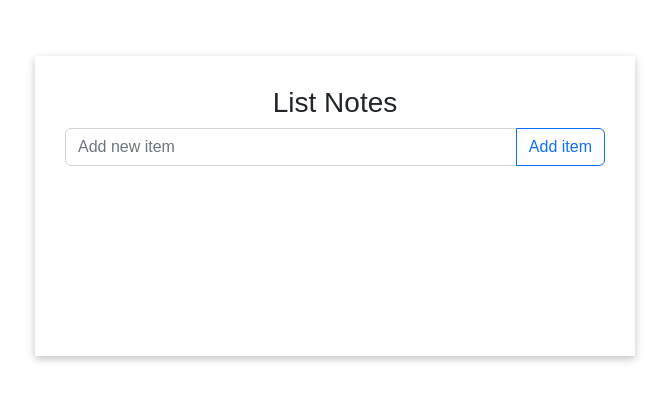
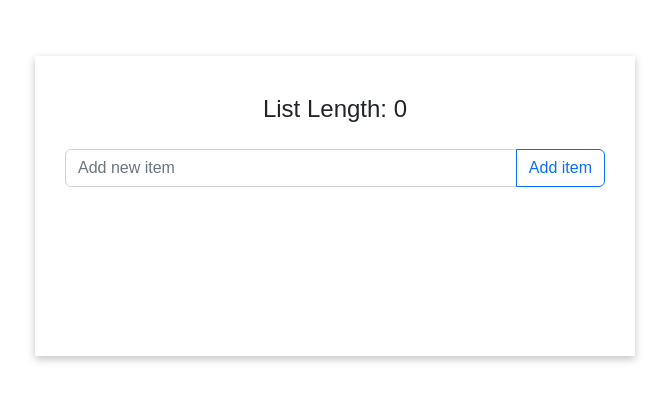
Before and after one commit to mDavron/Grocery-list-App, a React (Create React App) app: page / in a window 1280 px wide. Shown: the part 194-594 px from the top of the page, without its empty margins (305-974 px from the left). Built offline with nearby package versions, Linux system fonts and the light colour scheme; the HTML template or start-up script is replaced by a standard one.

Commit message:
realize function removeItem

```diff
--- a/src/App.js
+++ b/src/App.js
@@ -16,31 +16,39 @@ function App() {
     if (!name.trim()) {
       // alert display
       showAlert(true, "warning", "Please enter value!")
+      console.log("shhhhh");
       // setAlert({show:true,msg:"please enter",type:"danger"})
 
     } else if (name && isEditing) {
       // edit
 
     } else {
+      showAlert(true, "success", "Added New Item!")
       const newItem = { id: new Date().getTime().toString(), title: name };
       setList([...list, newItem]);
       setName("");
-      showAlert(true, "success", "Added New Item!")
     }
   }
+  //alert
   const showAlert = (show = false, type = "", msg = "") => {
     setAlert({ show, type, msg })
     // console.log("alert");
   }
+  //clear All item
   const clearList = () => {
     showAlert(true, "danger", "Cleared All Items!");
     setList([]);
   }
+  //delete item
+  const removeItem = (id) => {
+    showAlert(true, "success", "Removed Item!");
+    setList(list.filter((item) => item.id !== id))
+  }
   return (
+    <>
       <div className='wrapper'>
-      <form className='grocery-form' onClick={handleSubmit}>
-        {alert.show && <Alert {...alert} removeAlert={showAlert} />}
-        <h3>List Notes</h3>
+        <form className='grocery-form' onSubmit={handleSubmit}>
+          {alert.show ? <Alert {...alert} removeAlert={showAlert} /> : <h4 className='alert' >List Length: {list.length}</h4>}
           <div className="form-controll">
             <div className="input-group mb-3">
               <input type="text"
@@ -50,7 +58,7 @@ function App() {
                 onChange={(e) => setName(e.target.value)} />
               <button className="btn btn-outline-primary"
                 type="submit"
-              id="button-addon2">
+              >
                 {isEditing ? "Edit item" : "Add item"}
               </button>
             </div>
@@ -58,7 +66,7 @@ function App() {
         </form>
         {list.length > 0 && (
           <div className="grocery-container">
-          <List items={list} />
+            <List items={list} removeItem={removeItem} />
             <button
               onClick={clearList}
               className='btn btn-outline-secondary clear-btn'
@@ -66,6 +74,7 @@ function App() {
           </div>
         )}
       </div>
+    </>
   )
 }
 
--- a/src/components/Alert.css
+++ b/src/components/Alert.css
@@ -2,4 +2,5 @@
 .alert{
     text-align: center;
     padding: 8px;
+    position: relative;
 }
--- a/src/components/Alert.js
+++ b/src/components/Alert.js
@@ -1,15 +1,15 @@
 import React, { useEffect } from 'react'
 import './Alert.css'
 
-const Alert = ({ type, msg ,removeAlert}) => {
- useEffect(() => {
-  const timeout = setTimeout(() => {
-    removeAlert();
-  },3000);
-  return () => clearInterval(timeout)
- },[])
+const Alert = ({ type, msg, removeAlert }) => {
+  useEffect(() => {
+    const timeout = setTimeout(() => {
+      removeAlert();
+    }, 3000);
+    return () => clearInterval(timeout)
+  }, []);
   return (
-    <p className={`alert alert-${type}`}>{msg}</p>
+    <h4 className={`alert alert-${type}`}>{msg}</h4>
   )
 }
 
--- a/src/components/List.js
+++ b/src/components/List.js
@@ -1,7 +1,7 @@
 import React from 'react'
 import './List.css'
 
-const List = ({items}) => {
+const List = ({items,removeItem}) => {
   return (
     <div className='grocery-list'>
       {items.map((item,i) => {
@@ -11,7 +11,7 @@ const List = ({items}) => {
             <p className='title'> <span><b>{i+1}.</b></span> &nbsp;{title}</p>
             <div className="btn-container">
               <button><i className="fa-sharp fa-solid fa-pen-to-square"></i></button>
-              <button><i className="fa-sharp fa-solid fa-trash"></i></button>
+              <button onClick={()=> removeItem(id)}><i className="fa-sharp fa-solid fa-trash"></i></button>
             </div>
           </article>
         )
```
Lines whose indentation alone changed are shown as unchanged.
